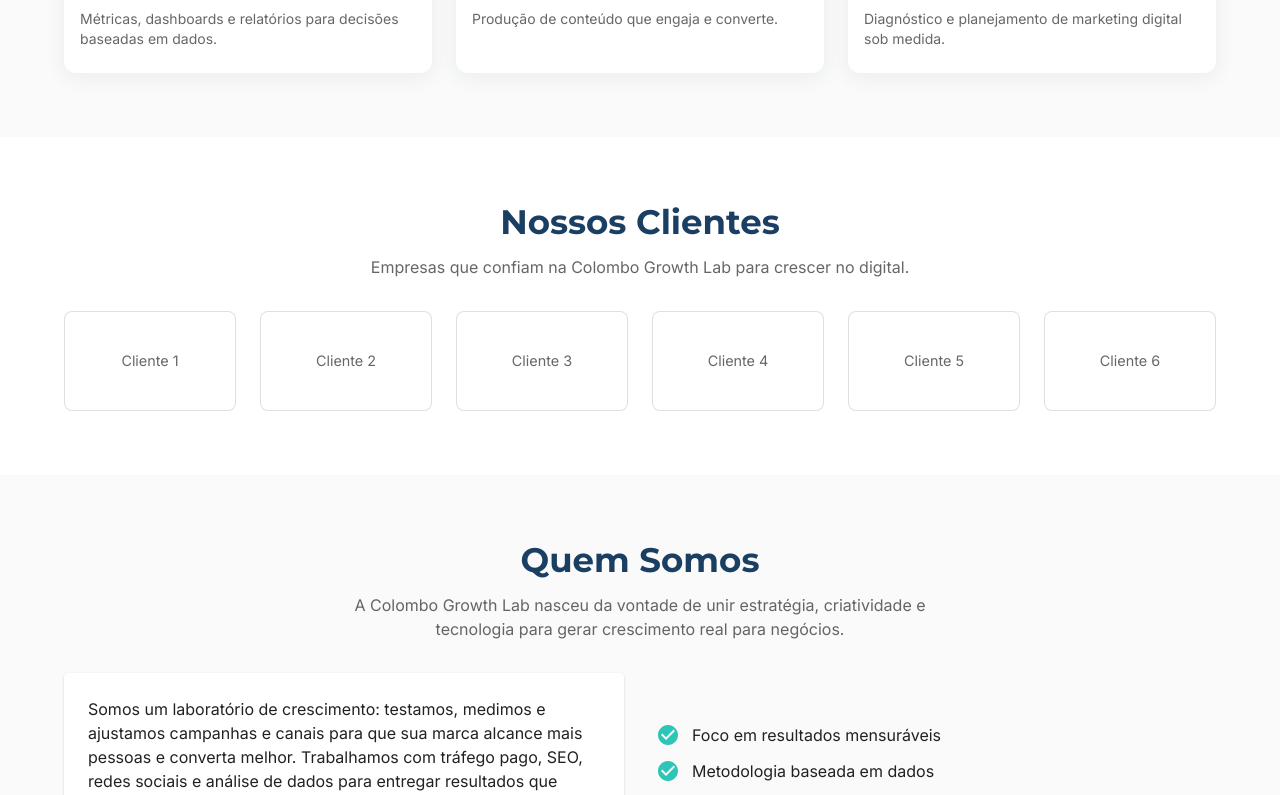
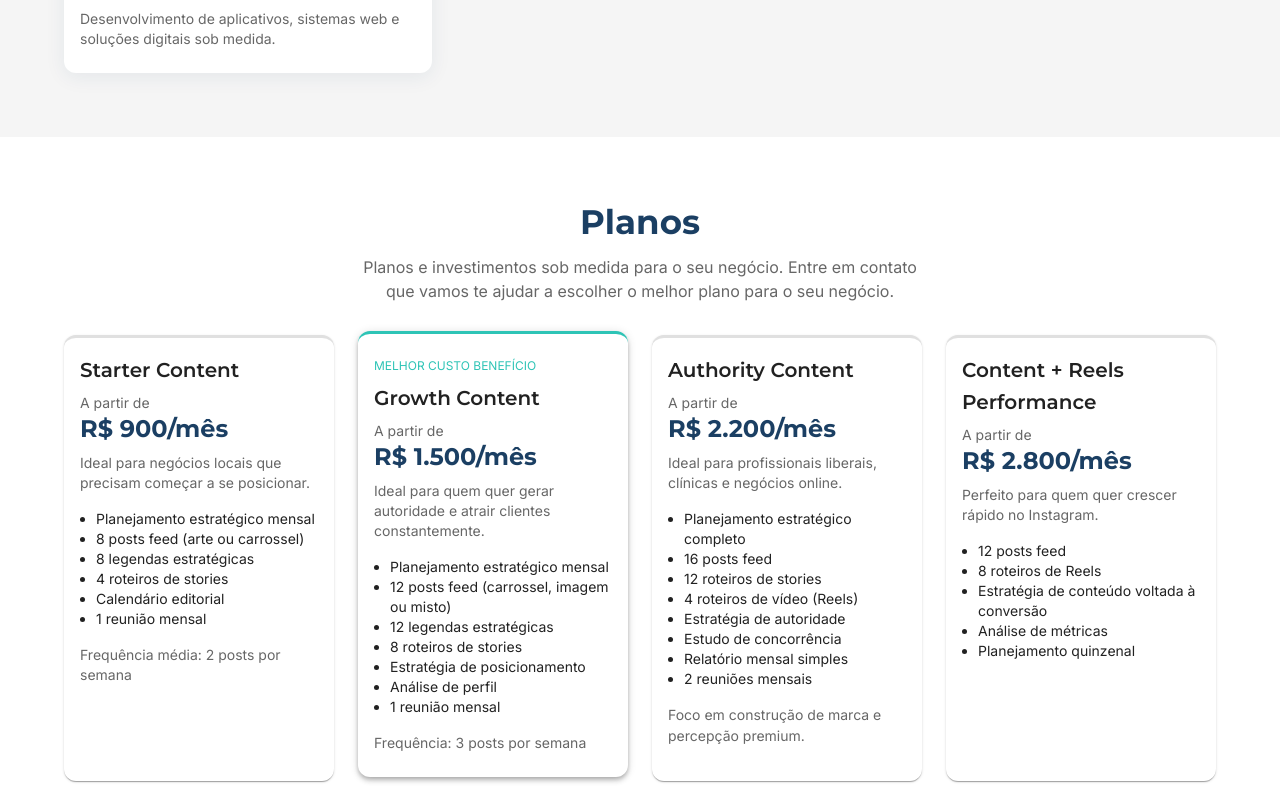
Before and after one commit to emmanoelpaim/colombosite, a React (Vite) app: page / in a window 1280 px wide. Shown: the part 960-1755 px from the top of the page. Built offline with nearby package versions, Linux system fonts and the light colour scheme.

Commit message:
Add Planos component to App and update navigation; adjust background colors in Clientes, FaleConosco, NossaEquipe, QuemSomos, and Servicos components

```diff
--- a/src/App.jsx
+++ b/src/App.jsx
@@ -14,6 +14,7 @@
 import useTheme from '@mui/material/styles/useTheme'
 import Banner from './components/Banner'
 import Servicos from './components/Servicos'
+import Planos from './components/Planos'
 import Clientes from './components/Clientes'
 import QuemSomos from './components/QuemSomos'
 import NossaEquipe from './components/NossaEquipe'
@@ -23,6 +24,7 @@
 const navItems = [
   { id: 'banner', label: 'Início' },
   { id: 'servicos', label: 'Nossos Serviços' },
+  { id: 'planos', label: 'Planos' },
   { id: 'clientes', label: 'Nossos Clientes' },
   { id: 'quem-somos', label: 'Quem Somos' },
   { id: 'equipe', label: 'Nossa Equipe' },
@@ -84,6 +86,9 @@
         <section id="servicos">
           <Servicos />
         </section>
+        <section id="planos">
+          <Planos />
+        </section>
         <section id="clientes">
           <Clientes />
         </section>
--- a/src/components/Clientes.jsx
+++ b/src/components/Clientes.jsx
@@ -10,7 +10,7 @@
 
 export default function Clientes() {
   return (
-    <Box sx={{ py: 8, bgcolor: 'background.paper' }}>
+    <Box sx={{ py: 8, bgcolor: '#f5f5f5' }}>
       <Container>
         <Typography variant="h4" align="center" color="primary" fontWeight={700} gutterBottom>
           Nossos Clientes
--- a/src/components/FaleConosco.jsx
+++ b/src/components/FaleConosco.jsx
@@ -37,7 +37,7 @@
   }
 
   return (
-    <Box sx={{ py: 8, bgcolor: 'background.default' }}>
+    <Box sx={{ py: 8, bgcolor: '#fff' }}>
       <Container>
         <Typography variant="h4" align="center" color="primary" fontWeight={700} gutterBottom>
           Fale Conosco
--- a/src/components/NossaEquipe.jsx
+++ b/src/components/NossaEquipe.jsx
@@ -14,7 +14,7 @@
 
 export default function NossaEquipe() {
   return (
-    <Box sx={{ py: 8, bgcolor: 'background.paper' }}>
+    <Box sx={{ py: 8, bgcolor: '#f5f5f5' }}>
       <Container>
         <Typography variant="h4" align="center" color="primary" fontWeight={700} gutterBottom>
           Nossa Equipe
--- /dev/null
+++ b/src/components/Planos.jsx
@@ -0,0 +1,131 @@
+import Box from '@mui/material/Box'
+import Container from '@mui/material/Container'
+import Typography from '@mui/material/Typography'
+import Grid from '@mui/material/Grid'
+import Card from '@mui/material/Card'
+import CardContent from '@mui/material/CardContent'
+
+export default function Planos() {
+  const plans = [
+    {
+      title: 'Starter Content',
+      price: 'R$ 900/mês',
+      description: 'Ideal para negócios locais que precisam começar a se posicionar.',
+      includes: [
+        'Planejamento estratégico mensal',
+        '8 posts feed (arte ou carrossel)',
+        '8 legendas estratégicas',
+        '4 roteiros de stories',
+        'Calendário editorial',
+        '1 reunião mensal'
+      ],
+      frequency: 'Frequência média: 2 posts por semana'
+    },
+    {
+      title: 'Growth Content',
+      price: 'R$ 1.500/mês',
+      description: 'Ideal para quem quer gerar autoridade e atrair clientes constantemente.',
+      includes: [
+        'Planejamento estratégico mensal',
+        '12 posts feed (carrossel, imagem ou misto)',
+        '12 legendas estratégicas',
+        '8 roteiros de stories',
+        'Estratégia de posicionamento',
+        'Análise de perfil',
+        '1 reunião mensal'
+      ],
+      frequency: 'Frequência: 3 posts por semana',
+      highlight: true,
+      tag: 'Melhor custo benefício'
+    },
+    {
+      title: 'Authority Content',
+      price: 'R$ 2.200/mês',
+      description: 'Ideal para profissionais liberais, clínicas e negócios online.',
+      includes: [
+        'Planejamento estratégico completo',
+        '16 posts feed',
+        '12 roteiros de stories',
+        '4 roteiros de vídeo (Reels)',
+        'Estratégia de autoridade',
+        'Estudo de concorrência',
+        'Relatório mensal simples',
+        '2 reuniões mensais'
+      ],
+      frequency: 'Foco em construção de marca e percepção premium.'
+    },
+    {
+      title: 'Content + Reels Performance',
+      price: 'R$ 2.800/mês',
+      description: 'Perfeito para quem quer crescer rápido no Instagram.',
+      includes: [
+        '12 posts feed',
+        '8 roteiros de Reels',
+        'Estratégia de conteúdo voltada à conversão',
+        'Análise de métricas',
+        'Planejamento quinzenal'
+      ]
+    }
+  ]
+
+  return (
+    <Box sx={{ py: 8, bgcolor: '#fff' }}>
+      <Container>
+        <Typography variant="h4" align="center" color="primary" fontWeight={700} gutterBottom>
+          Planos
+        </Typography>
+        <Typography variant="body1" align="center" color="text.secondary" sx={{ maxWidth: 560, mx: 'auto', mb: 4 }}>
+          Planos e investimentos sob medida para o seu negócio. Entre em contato que vamos te ajudar a escolher o melhor plano para o seu negócio.
+        </Typography>
+        <Grid container spacing={3}>
+          {plans.map((plan, index) => (
+            <Grid item xs={12} sm={6} md={3} key={index}>
+              <Card
+                sx={{
+                  height: '100%',
+                  borderTop: 3,
+                  borderColor: plan.highlight ? 'secondary.main' : 'divider',
+                  boxShadow: plan.highlight ? 4 : 1,
+                  transform: plan.highlight ? 'translateY(-4px)' : 'none',
+                  transition: 'transform 0.2s, box-shadow 0.2s'
+                }}
+              >
+                <CardContent>
+                  {plan.tag && (
+                    <Typography variant="overline" color="secondary.main">
+                      {plan.tag}
+                    </Typography>
+                  )}
+                  <Typography variant="h6" gutterBottom>
+                    {plan.title}
+                  </Typography>
+                  <Typography variant="body2" color="text.secondary">
+                    A partir de
+                  </Typography>
+                  <Typography variant="h5" color="primary" fontWeight={700} gutterBottom>
+                    {plan.price}
+                  </Typography>
+                  <Typography variant="body2" color="text.secondary" gutterBottom>
+                    {plan.description}
+                  </Typography>
+                  <Box component="ul" sx={{ pl: 2, my: 2 }}>
+                    {plan.includes.map((item, i) => (
+                      <Typography key={i} component="li" variant="body2">
+                        {item}
+                      </Typography>
+                    ))}
+                  </Box>
+                  {plan.frequency && (
+                    <Typography variant="body2" color="text.secondary">
+                      {plan.frequency}
+                    </Typography>
+                  )}
+                </CardContent>
+              </Card>
+            </Grid>
+          ))}
+        </Grid>
+      </Container>
+    </Box>
+  )
+}
--- a/src/components/QuemSomos.jsx
+++ b/src/components/QuemSomos.jsx
@@ -14,7 +14,7 @@
 
 export default function QuemSomos() {
   return (
-    <Box sx={{ py: 8, bgcolor: 'background.default' }}>
+    <Box sx={{ py: 8, bgcolor: '#fff' }}>
       <Container>
         <Typography variant="h4" align="center" color="primary" fontWeight={700} gutterBottom>
           Quem Somos
--- a/src/components/Servicos.jsx
+++ b/src/components/Servicos.jsx
@@ -16,43 +16,50 @@
 import Analytics from '@mui/icons-material/Analytics'
 import Create from '@mui/icons-material/Create'
 import Groups from '@mui/icons-material/Groups'
+import { Laptop } from '@mui/icons-material'
 
 const services = [
-  {
+  /*{
     icon: <TrendingUp />,
     title: 'Gestão de Tráfego Pago',
     desc: 'Google e Meta Ads.',
     detail: 'Tráfego pago é a geração de visitas por anúncios em plataformas digitais, com visibilidade imediata e controle sobre público, orçamento e monitoramento em tempo real. No Google Ads trabalhamos com intenção de busca (pesquisa, YouTube e rede de display) para capturar quem já busca seu produto ou serviço. No Meta Ads (Facebook e Instagram) usamos interesses e comportamentos para engajamento, reconhecimento de marca e criação de demanda. Nossa abordagem inclui definição de objetivos (leads, conversões, branding), segmentação precisa, criativos atrativos, testes A/B e acompanhamento de CPC, CTR, conversão e ROI. A combinação das duas plataformas forma um funil eficaz: Meta gera tráfego e leads; Google converte quem está pronto para comprar.'
-  },
-  {
+  },*/
+  /*{
     icon: <Search />,
     title: 'SEO',
     desc: 'Otimização para mecanismos de busca e crescimento orgânico.',
     detail: 'SEO melhora o posicionamento do seu site nos resultados orgânicos dos buscadores, atraindo tráfego qualificado e sustentável. Trabalhamos SEO on-page (títulos, meta descrições, cabeçalhos, imagens e conteúdo), off-page (link building e autoridade de domínio) e técnico (velocidade, responsividade, URLs e segurança). Usamos pesquisa de palavras-chave em camadas, termos de cauda longa e análise de intenção de busca. Acompanhamos com Google Analytics 4 e Search Console. Empresas na primeira página do Google capturam a maior parte do tráfego de pesquisa; nosso foco é levar sua marca para lá com resultados de longo prazo.'
-  },
+  },*/
   {
     icon: <Campaign />,
     title: 'Mídias Sociais',
     desc: 'Estratégia, conteúdo e gestão de redes para sua marca.',
     detail: 'Gestão de redes sociais é planejar, executar e avaliar a presença da sua marca nas plataformas digitais. Definimos objetivos SMART, identidade da marca e personas para escolher os canais certos. Montamos calendário de conteúdo alinhado à sua voz e valores. O conteúdo é informativo, atraente e consistente entre as redes. Monitoramos publicações, interações e métricas para ajustar a estratégia com base em dados. O resultado é maior reconhecimento, engajamento e uma presença digital que reflete sua empresa.'
   },
-  {
+  /*{
     icon: <Analytics />,
     title: 'Analytics & BI',
     desc: 'Métricas, dashboards e relatórios para decisões baseadas em dados.',
     detail: 'Analytics e BI vão além de relatórios: integramos dados de várias fontes para explicar o "por que" e indicar o "o que fazer". Construímos dashboards interativos e atualizados que funcionam como painel de controle: KPIs críticos, filtros por canal e período, visualizações claras e alertas quando os números saem da faixa. Oferecemos visão executiva (receita e crescimento), operacional (campanhas e canais) e analítica (diagnóstico de causas). A partir do seu objetivo estratégico definimos KPIs, indicadores de apoio e métricas operacionais. Com isso você toma decisões com base em dados, aloca orçamento nos canais certos e acompanha ROI, CAC e conversão.'
-  },
+  },*/
   {
     icon: <Create />,
     title: 'Content Marketing',
     desc: 'Produção de conteúdo que engaja e converte.',
-    detail: 'Content marketing é a criação e distribuição de materiais relevantes para atrair, engajar e converter seu público. A estratégia se baseia em educação e confiança, não só em propaganda. Conhecemos a fundo o público: desejos, dores e comportamentos. Produzimos com base em dados (Analytics, tendências) e em formatos que performam: vídeos curtos, podcasts, conteúdos interativos e infográficos. Alinhamos o conteúdo à jornada de compra (atração, leads ou conversão) e distribuímos de forma estratégica com SEO e redes sociais. Conteúdo de qualidade gera mais leads a um custo menor e constrói relacionamento de longo prazo.'
+    detail: 'Content marketing é a criação e distribuição de materiais relevantes para atrair, engajar e converter seu público. A estratégia se baseia em educação e confiança, não só em propaganda. Conhecemos a fundo o público: desejos, dores e comportamentos. Produzimos com base em dados e em formatos que performam: vídeos curtos, podcasts, conteúdos interativos e infográficos. Alinhamos o conteúdo à jornada de compra (atração, leads ou conversão) e distribuímos de forma estratégica com redes sociais. Conteúdo de qualidade gera mais leads a um custo menor e constrói relacionamento de longo prazo.'
   },
   {
     icon: <Groups />,
     title: 'Consultoria',
     desc: 'Diagnóstico e planejamento de marketing digital sob medida.',
-    detail: 'A consultoria é para empresas que querem clareza sobre onde estão e para onde ir no digital. Fazemos reunião inicial para entender problemas e contexto; em seguida, análise técnica de posicionamento, site, SEO, Google Ads, Meta Ads e inbound. O diagnóstico identifica pontos fortes, fracos e oportunidades. Entregamos plano de ação priorizado, relatórios com insights acionáveis e, quando desejado, cronograma, linha editorial e acompanhamento. Tudo adaptado ao estágio, orçamento e objetivos da sua empresa, sem fórmulas prontas.'
+    detail: 'A consultoria é para empresas que querem clareza sobre onde estão e para onde ir no digital. Fazemos reunião inicial para entender problemas e contexto; em seguida, análise técnica de posicionamento. O diagnóstico identifica pontos fortes, fracos e oportunidades. Entregamos plano de ação priorizado, cronograma, linha editorial e acompanhamento. Tudo adaptado ao estágio, orçamento e objetivos da sua empresa, sem fórmulas prontas.'
+  },
+  {
+    icon: <Laptop />,
+    title: 'Desenvolvimento de aplicações',
+    desc: 'Desenvolvimento de aplicativos, sistemas web e soluções digitais sob medida.',
+    detail: 'Desenvolvemos aplicativos e aplicações digitais focadas em resolver problemas reais do seu negócio. Atuamos desde a definição do escopo e das funcionalidades até o design das telas e a implementação técnica, sempre priorizando usabilidade, performance e segurança. Criamos painéis, sistemas internos, automações e integrações com outras ferramentas, além de aplicativos que funcionam bem em qualquer dispositivo. Nosso objetivo é transformar processos manuais em fluxos digitais simples, reduzir retrabalho e gerar mais eficiência para sua operação.'
   }
 ]
 
@@ -70,7 +77,7 @@
   }
 
   return (
-    <Box sx={{ py: 8, bgcolor: 'background.default' }}>
+    <Box sx={{ py: 8, bgcolor: '#f5f5f5' }}>
       <Container>
         <Typography variant="h4" align="center" color="primary" fontWeight={700} gutterBottom>
           Nossos Serviços
```
